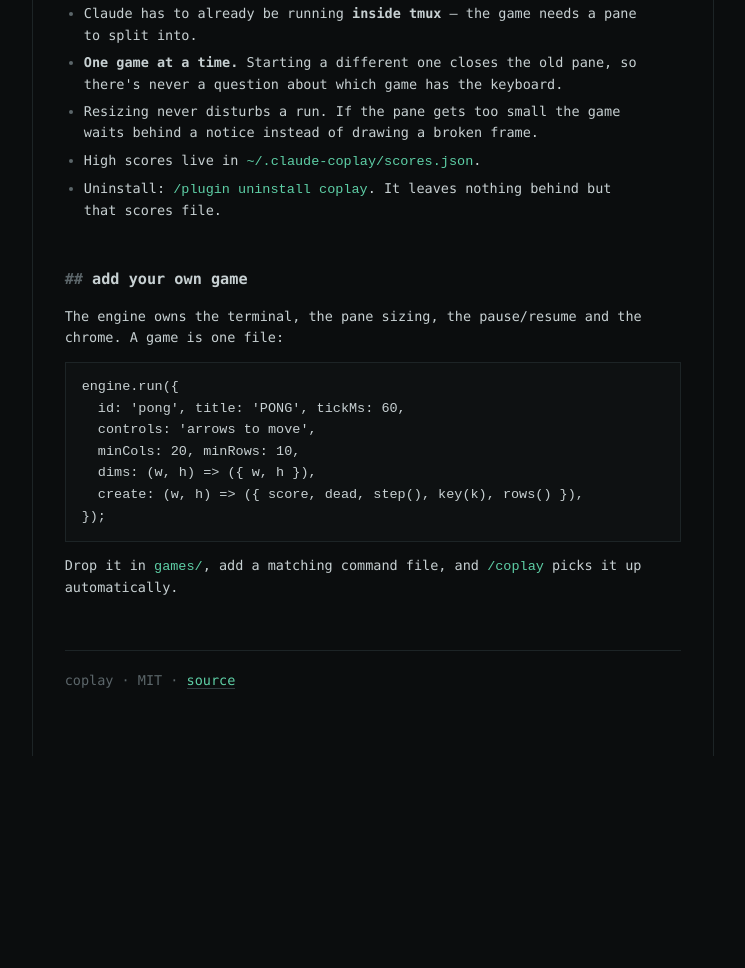
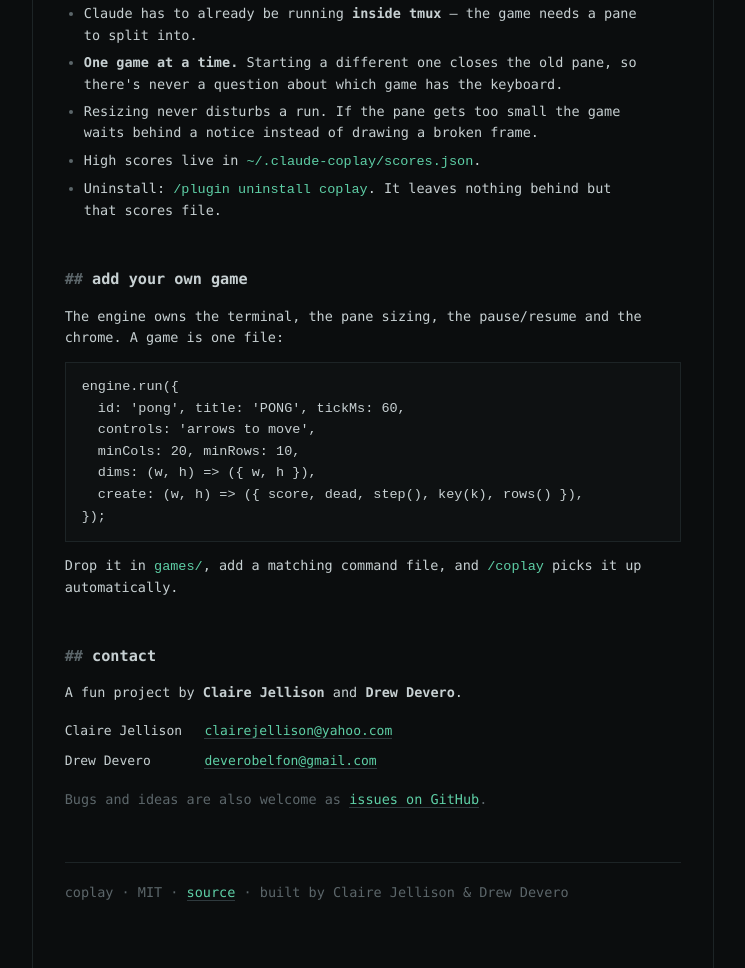
Before and after one commit to zumiko/claudecoplay, a website: page docs/index.html in a window 1280 px wide. Shown: the part 3304-4272 px from the top of the page, without its empty margins (267-1012 px from the left). Before the commit the page ends 4060 px from the top, so only its background shows below. Drawn offline with Linux system fonts and the light colour scheme.

Commit message:
Add a contact section crediting Claire Jellison and Drew Devero
Names and email addresses on the site and in the README, plus a link to the
issue tracker for anything that does not need an email.

```diff
--- a/docs/index.html
+++ b/docs/index.html
@@ -252,8 +252,16 @@
 });</pre></div>
   <p>Drop it in <code>games/</code>, add a matching command file, and <code>/coplay</code> picks it up automatically.</p>
 
+  <h2>contact</h2>
+  <p>A fun project by <b>Claire Jellison</b> and <b>Drew Devero</b>.</p>
+  <table>
+    <tr><td>Claire Jellison</td><td><a href="mailto:clairejellison@yahoo.com">clairejellison@yahoo.com</a></td></tr>
+    <tr><td>Drew Devero</td><td><a href="mailto:deverobelfon@gmail.com">deverobelfon@gmail.com</a></td></tr>
+  </table>
+  <p class="dim">Bugs and ideas are also welcome as <a data-repo-issues href="#">issues on GitHub</a>.</p>
+
   <footer>
-    <span>coplay</span> · <span>MIT</span> · <a data-repo-url href="#">source</a>
+    <span>coplay</span> · <span>MIT</span> · <a data-repo-url href="#">source</a> · built by Claire Jellison &amp; Drew Devero
   </footer>
 </main>
 
@@ -267,6 +275,8 @@
 for (var i = 0, el = document.querySelectorAll('[data-repo]'); i < el.length; i++) el[i].textContent = REPO;
 var links = document.querySelectorAll('[data-repo-url]');
 for (var j = 0; j < links.length; j++) links[j].href = 'https://github.com/' + REPO;
+var issues = document.querySelectorAll('[data-repo-issues]');
+for (var k = 0; k < issues.length; k++) issues[k].href = 'https://github.com/' + REPO + '/issues';
 
 // copy buttons
 document.querySelectorAll('[data-copy]').forEach(function (btn) {
```
Also changed, not shown: README.md.
